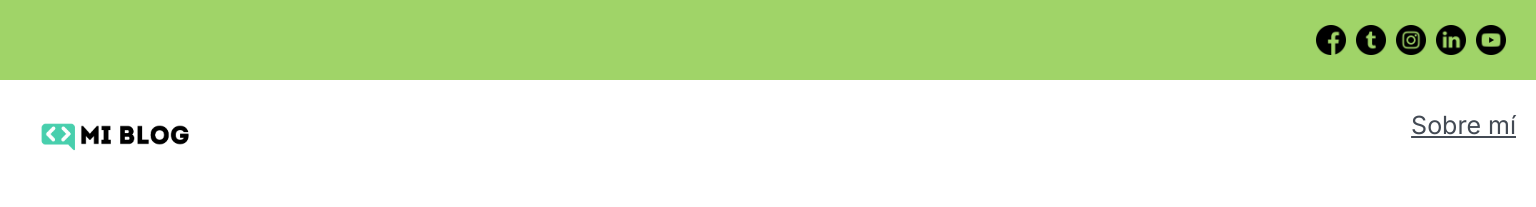
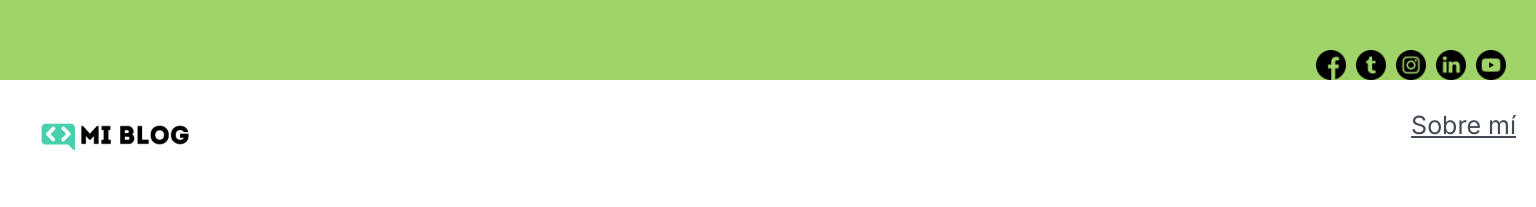
Before and after one commit to justiciero/justiciero.github.io, a plain HTML site: page blog-post.html in a window 1536 px wide. Shown: the top 207 px of the page. Drawn offline with Linux system fonts and the light colour scheme.

Commit message:
Update blogpost-mediaqueries.css

```diff
--- a/css/media-queries/blogpost-mediaqueries.css
+++ b/css/media-queries/blogpost-mediaqueries.css
@@ -7,6 +7,10 @@
     .header-section picture img{
         width: 100%;
     }
+
+    header nav{
+    align-items: center;
+ }
 
 }
 
@@ -177,6 +181,9 @@
     .header-section span h3{
     font-size: 28px;
     }
+        header nav{
+    align-items: flex-end;
+ }
 
     .header-section .section-text h1{
     font-size: 40px;
```
